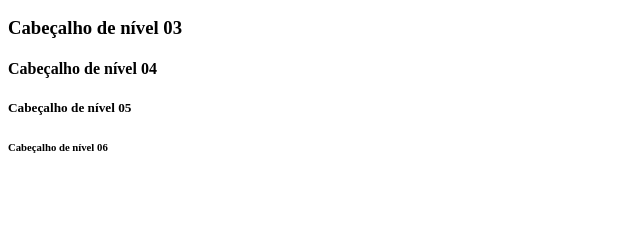
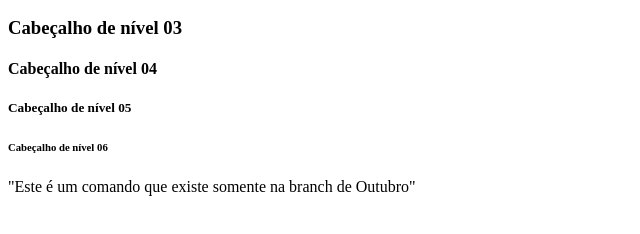
Before and after one commit to MarcioDDias/HTML5, a plain HTML site: page index.html in a window 1280 px wide. Shown: the part 170-404 px from the top of the page, without its empty margins (0-640 px from the left). Drawn offline with Linux system fonts and the light colour scheme.

Commit message:
Adicionando parágrafo...

```diff
--- a/index.html
+++ b/index.html
@@ -19,7 +19,8 @@
         <h5>Cabeçalho de nível 05</h5>
         <h6>Cabeçalho de nível 06</h6>
 
+        <p> "Este é um comando que existe somente na branch de Outubro" </p>
+
     </body>
 
-
 </html>
```
